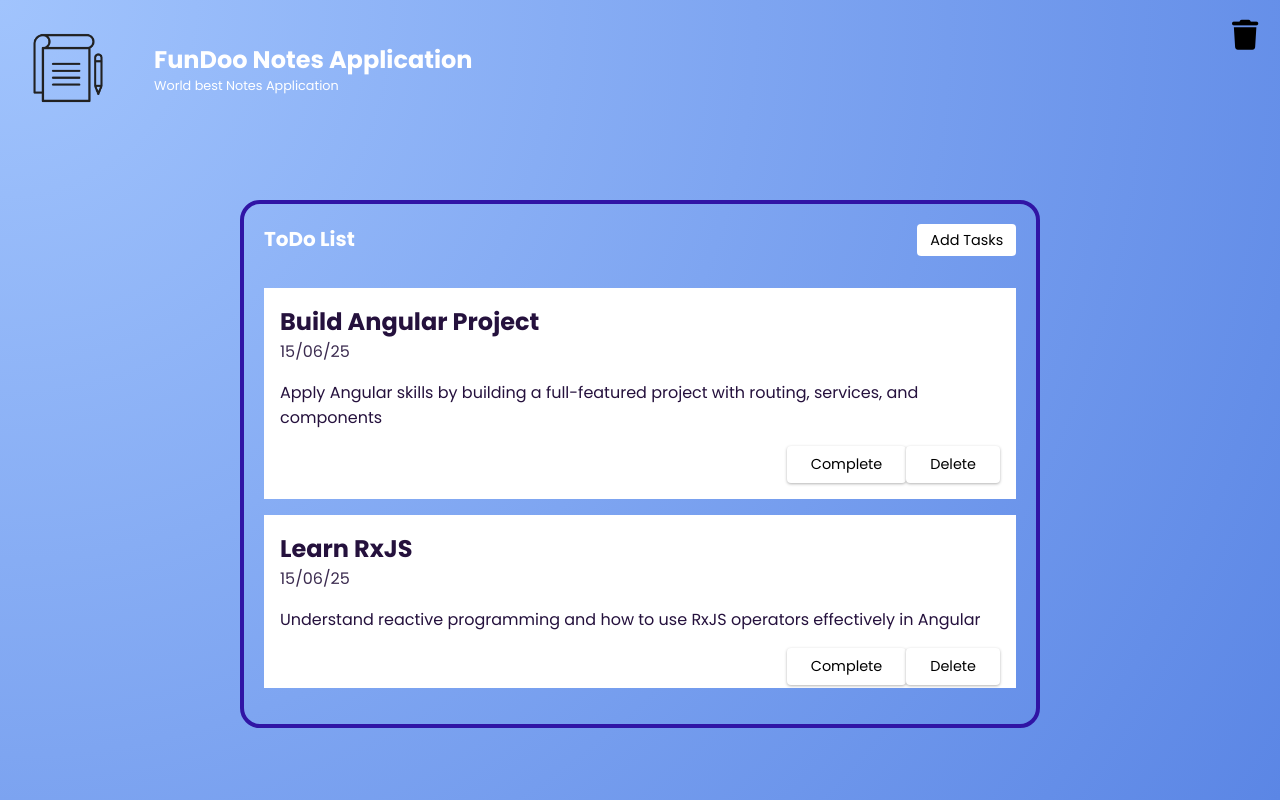
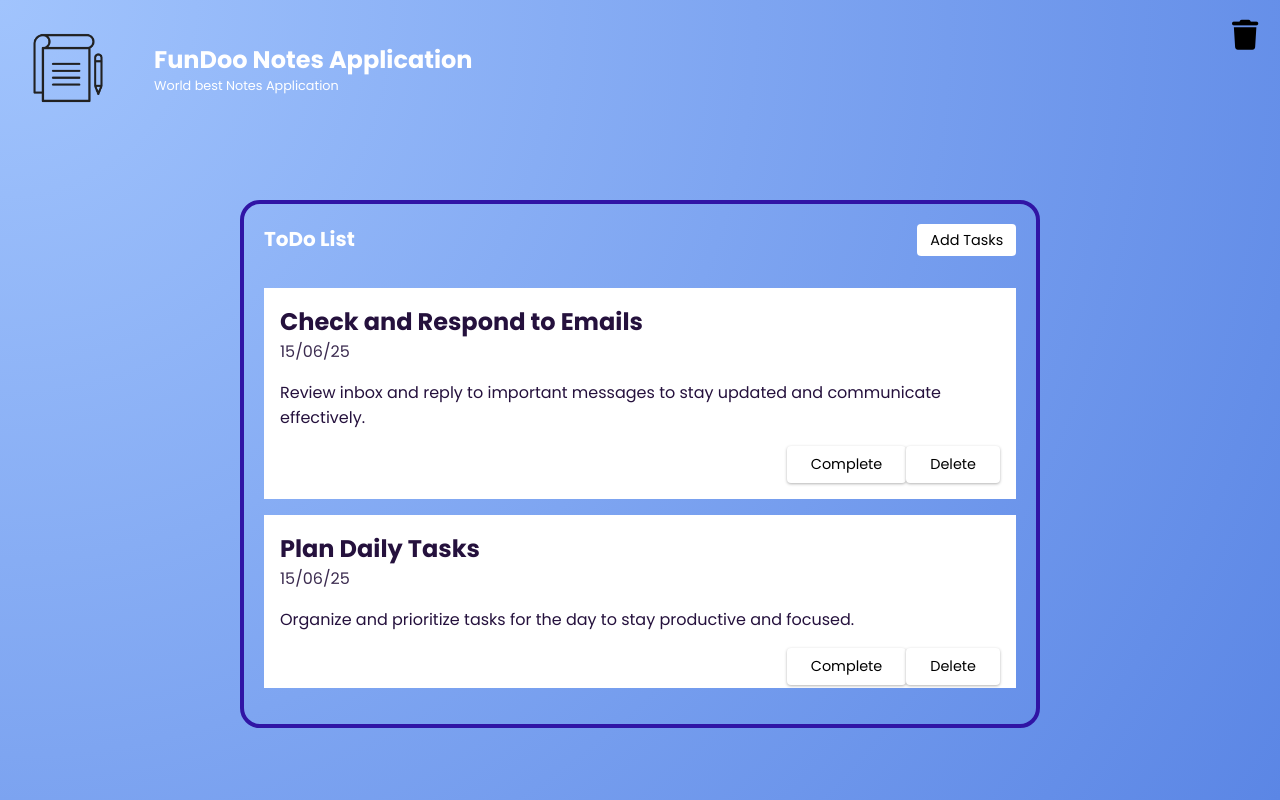
Before and after one commit to ssh4rma/Fundoo-Notes-Application-Angular-P1, an Angular app: page / in a window 1280 px wide. Built offline with nearby package versions, Linux system fonts and the light colour scheme.

Commit message:
modified tasks

```diff
--- a/src/app/components/tasks/tasks.component.ts
+++ b/src/app/components/tasks/tasks.component.ts
@@ -20,17 +20,33 @@ export class TasksComponent {
     {
       id: 't1',
       userId: 'u1',
-      title: 'Build Angular Project',
+      title: 'Check and Respond to Emails',
       summary:
-        'Apply Angular skills by building a full-featured project with routing, services, and components',
+        'Review inbox and reply to important messages to stay updated and communicate effectively.',
       dueDate: '15/06/25',
     },
     {
       id: 't2',
       userId: 'u1',
-      title: 'Learn RxJS',
+      title: 'Plan Daily Tasks',
       summary:
-        'Understand reactive programming and how to use RxJS operators effectively in Angular',
+        'Organize and prioritize tasks for the day to stay productive and focused.',
+      dueDate: '15/06/25',
+    },
+    {
+      id: 't3',
+      userId: 'u1',
+      title: 'Take a Break',
+      summary:
+        'Step away from work for a short period to relax and refresh your mind.',
+      dueDate: '15/06/25',
+    },
+    {
+      id: 't4',
+      userId: 'u1',
+      title: 'Review Progress',
+      summary:
+        'Reflect on completed work and prepare notes or updates for tomorrow.',
       dueDate: '15/06/25',
     },
   ];
```
